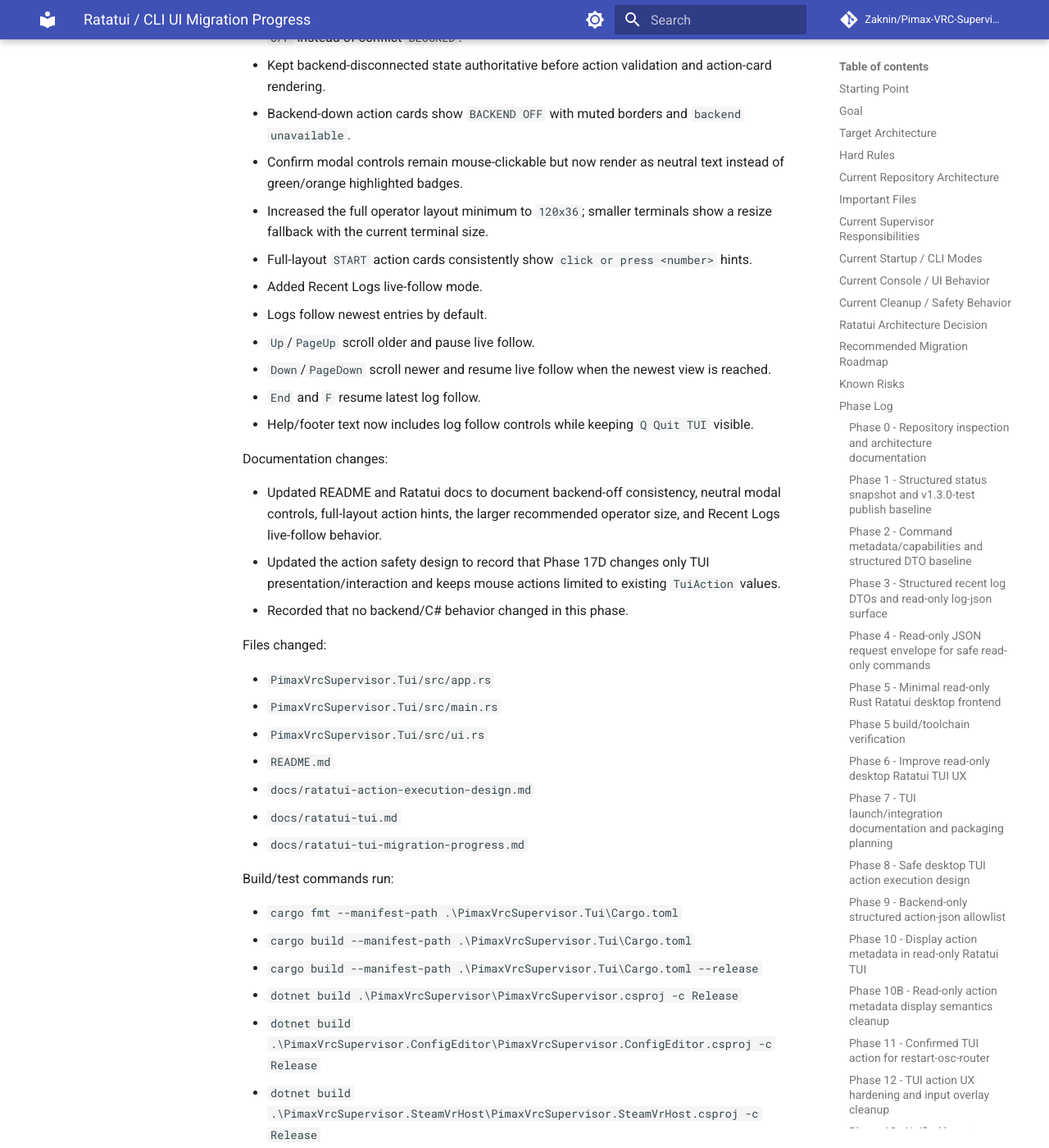
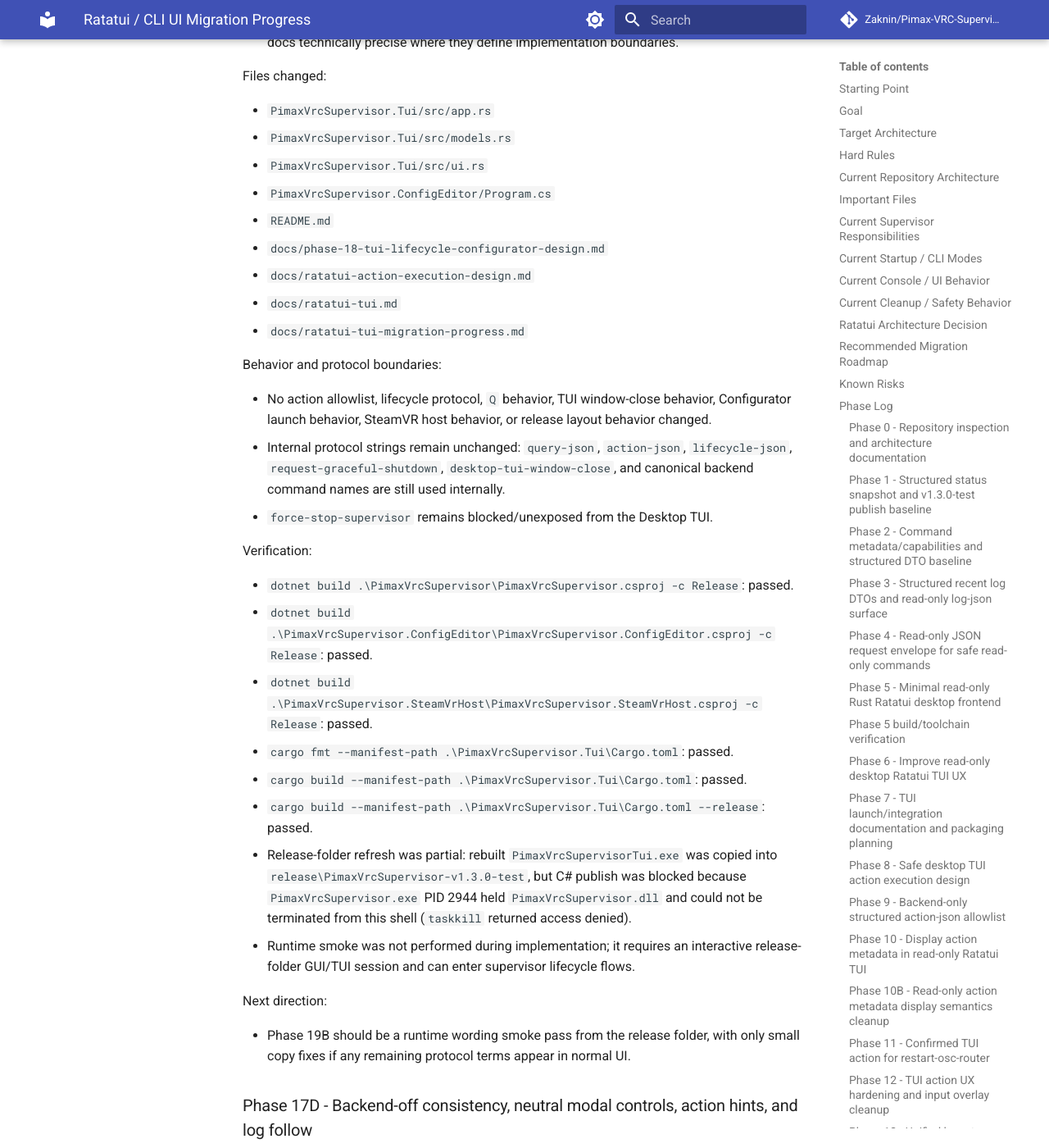
Before and after one commit to Zaknin/Pimax-VRC-Supervisor, an MkDocs documentation site: the page built from docs/ratatui-tui-migration-progress.md, in a window 1280 px wide and 1400 px high, scrolled down 64994 px. Shown: the whole window at 82% size. Built offline with MkDocs 1.6.1 and Material for MkDocs 9.7.7, drawn with Linux system fonts in a browser that asks for light colours; comment, search, counter and statistics services are not loaded; some of the changed text lies outside the part shown.

Commit message:
Phase 19A: clean up user-facing interface wording

```diff
--- a/docs/ratatui-tui-migration-progress.md
+++ b/docs/ratatui-tui-migration-progress.md
@@ -1899,6 +1899,51 @@ Verification:
 - Safety inspection confirmed the runtime source boundaries from Phase 18G are unchanged.
 - No release-folder republish was performed because Phase 18H changed documentation only and Phase 18G had already refreshed the local release test folder.
 
+### Phase 19A - Interface wording cleanup and user-facing text hardening
+
+Status: Completed
+
+Summary:
+
+- Cleaned normal Desktop TUI and Configurator launcher wording so operator screens avoid protocol/debug terms.
+- Desktop TUI routine UI now uses `Supervisor`, `Connected`, `DISCONNECTED`, `Shut down Supervisor`, and `closing managed apps` wording.
+- Desktop TUI action status and latest-result lines now use action display names where possible instead of canonical backend command names.
+- Configurator launcher tooltips/status messages now use `opened`, `started`, `already open`, and `could not start` language.
+- Kept protocol strings, canonical command names, bridge helpers, diagnostics, and design docs technically precise where they define implementation boundaries.
+
+Files changed:
+
+- `PimaxVrcSupervisor.Tui/src/app.rs`
+- `PimaxVrcSupervisor.Tui/src/models.rs`
+- `PimaxVrcSupervisor.Tui/src/ui.rs`
+- `PimaxVrcSupervisor.ConfigEditor/Program.cs`
+- `README.md`
+- `docs/phase-18-tui-lifecycle-configurator-design.md`
+- `docs/ratatui-action-execution-design.md`
+- `docs/ratatui-tui.md`
+- `docs/ratatui-tui-migration-progress.md`
+
+Behavior and protocol boundaries:
+
+- No action allowlist, lifecycle protocol, `Q` behavior, TUI window-close behavior, Configurator launch behavior, SteamVR host behavior, or release layout behavior changed.
+- Internal protocol strings remain unchanged: `query-json`, `action-json`, `lifecycle-json`, `request-graceful-shutdown`, `desktop-tui-window-close`, and canonical backend command names are still used internally.
+- `force-stop-supervisor` remains blocked/unexposed from the Desktop TUI.
+
+Verification:
+
+- `dotnet build .\PimaxVrcSupervisor\PimaxVrcSupervisor.csproj -c Release`: passed.
+- `dotnet build .\PimaxVrcSupervisor.ConfigEditor\PimaxVrcSupervisor.ConfigEditor.csproj -c Release`: passed.
+- `dotnet build .\PimaxVrcSupervisor.SteamVrHost\PimaxVrcSupervisor.SteamVrHost.csproj -c Release`: passed.
+- `cargo fmt --manifest-path .\PimaxVrcSupervisor.Tui\Cargo.toml`: passed.
+- `cargo build --manifest-path .\PimaxVrcSupervisor.Tui\Cargo.toml`: passed.
+- `cargo build --manifest-path .\PimaxVrcSupervisor.Tui\Cargo.toml --release`: passed.
+- Release-folder refresh was partial: rebuilt `PimaxVrcSupervisorTui.exe` was copied into `release\PimaxVrcSupervisor-v1.3.0-test`, but C# publish was blocked because `PimaxVrcSupervisor.exe` PID 2944 held `PimaxVrcSupervisor.dll` and could not be terminated from this shell (`taskkill` returned access denied).
+- Runtime smoke was not performed during implementation; it requires an interactive release-folder GUI/TUI session and can enter supervisor lifecycle flows.
+
+Next direction:
+
+- Phase 19B should be a runtime wording smoke pass from the release folder, with only small copy fixes if any remaining protocol terms appear in normal UI.
+
 ### Phase 17D - Backend-off consistency, neutral modal controls, action hints, and log follow
 
 Status: Completed
```
Also changed, not shown: README.md (+6 -4 lines), docs/phase-18-tui-lifecycle-configurator-design.md (+12 -4 lines), docs/ratatui-action-execution-design.md (+5 -3 lines), docs/ratatui-tui.md (+11 -9 lines), 4 other files.
